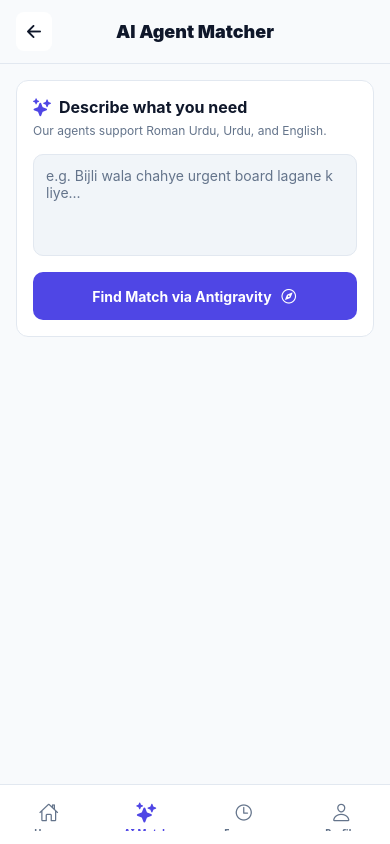
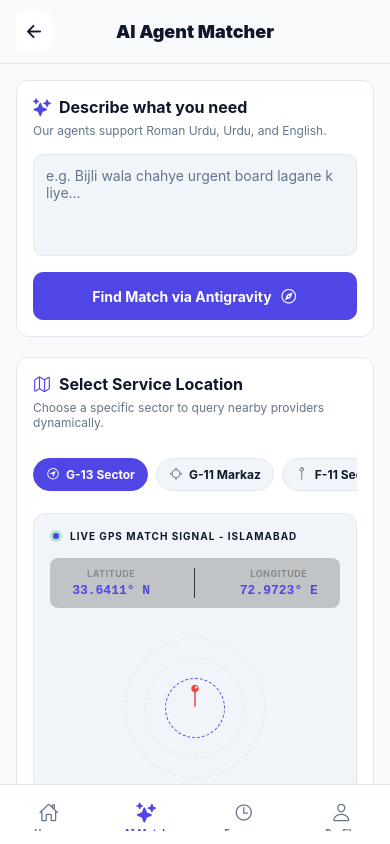
Before and after one commit to devhassanalikhan/gigconnect-pk, a React Native app in the folder mobile/: screen /Search in a window 390 px wide. Built offline with nearby package versions, Linux system fonts and the light colour scheme.

Commit message:
Update backend orchestrator, API and mobile screens

```diff
--- a/mobile/screens/BidScreen.tsx
+++ b/mobile/screens/BidScreen.tsx
@@ -6,12 +6,12 @@
   TouchableOpacity,
   TextInput,
   ScrollView,
-  SafeAreaView,
   StatusBar,
   ActivityIndicator,
   Alert,
   Platform,
 } from 'react-native';
+import { SafeAreaView } from 'react-native-safe-area-context';
 import { Ionicons } from '@expo/vector-icons';
 import { useNavigation, useRoute, RouteProp } from '@react-navigation/native';
 import { NativeStackNavigationProp } from '@react-navigation/native-stack';
--- a/mobile/screens/ConfirmScreen.tsx
+++ b/mobile/screens/ConfirmScreen.tsx
@@ -5,11 +5,11 @@
   View,
   TouchableOpacity,
   ScrollView,
-  SafeAreaView,
   StatusBar,
   Alert,
   Platform,
 } from 'react-native';
+import { SafeAreaView } from 'react-native-safe-area-context';
 import { Ionicons } from '@expo/vector-icons';
 import { useNavigation, useRoute, RouteProp } from '@react-navigation/native';
 import { NativeStackNavigationProp } from '@react-navigation/native-stack';
--- a/mobile/screens/HistoryScreen.tsx
+++ b/mobile/screens/HistoryScreen.tsx
@@ -5,13 +5,13 @@
   View,
   TouchableOpacity,
   ScrollView,
-  SafeAreaView,
   StatusBar,
   ActivityIndicator,
   RefreshControl,
   Alert,
   Platform,
 } from 'react-native';
+import { SafeAreaView } from 'react-native-safe-area-context';
 import { Ionicons } from '@expo/vector-icons';
 import { useNavigation } from '@react-navigation/native';
 import { NativeStackNavigationProp } from '@react-navigation/native-stack';
--- a/mobile/screens/HomeScreen.tsx
+++ b/mobile/screens/HomeScreen.tsx
@@ -5,7 +5,6 @@
   View,
   TouchableOpacity,
   ScrollView,
-  SafeAreaView,
   StatusBar,
   Dimensions,
   Platform,
@@ -14,6 +13,7 @@
   ActivityIndicator,
   Alert,
 } from 'react-native';
+import { SafeAreaView } from 'react-native-safe-area-context';
 import { Ionicons } from '@expo/vector-icons';
 import { useNavigation } from '@react-navigation/native';
 import { NativeStackNavigationProp } from '@react-navigation/native-stack';
--- a/mobile/screens/ProvidersScreen.tsx
+++ b/mobile/screens/ProvidersScreen.tsx
@@ -5,12 +5,12 @@
   View,
   TouchableOpacity,
   ScrollView,
-  SafeAreaView,
   StatusBar,
   ActivityIndicator,
   Alert,
   Platform,
 } from 'react-native';
+import { SafeAreaView } from 'react-native-safe-area-context';
 import { Ionicons } from '@expo/vector-icons';
 import { useNavigation, useRoute, RouteProp } from '@react-navigation/native';
 import { NativeStackNavigationProp } from '@react-navigation/native-stack';
--- a/mobile/screens/SearchScreen.tsx
+++ b/mobile/screens/SearchScreen.tsx
@@ -6,12 +6,12 @@
   TextInput,
   TouchableOpacity,
   ScrollView,
-  SafeAreaView,
   ActivityIndicator,
   Alert,
   StatusBar,
   Platform,
 } from 'react-native';
+import { SafeAreaView } from 'react-native-safe-area-context';
 import { Ionicons } from '@expo/vector-icons';
 import { useNavigation, useRoute, RouteProp } from '@react-navigation/native';
 import { NativeStackNavigationProp } from '@react-navigation/native-stack';
@@ -29,15 +29,26 @@
   message: string;
 }
 
+const ISLAMABAD_SECTORS = [
+  { name: 'G-13 Sector', lat: 33.6411, lng: 72.9723, urdu: 'جی-13 سیکٹر', icon: 'navigate-circle-outline' },
+  { name: 'G-11 Markaz', lat: 33.6655, lng: 72.9922, urdu: 'جی-11 مرکز', icon: 'locate-outline' },
+  { name: 'F-11 Sector', lat: 33.6841, lng: 72.9863, urdu: 'ایف-11 سیکٹر', icon: 'pin-outline' },
+  { name: 'E-11 Heights', lat: 33.6995, lng: 72.9754, urdu: 'ای-11 ہائٹس', icon: 'business-outline' },
+  { name: 'I-8 Sector', lat: 33.6702, lng: 73.0722, urdu: 'آئی-8 سیکٹر', icon: 'home-outline' },
+  { name: 'Blue Area', lat: 33.7112, lng: 73.0583, urdu: 'بلیو ایریا', icon: 'compass-outline' },
+  { name: 'Saddar RWP', lat: 33.5934, lng: 73.0531, urdu: 'صدر راولپنڈی', icon: 'trail-sign-outline' },
+];
+
 export default function SearchScreen() {
   const navigation = useNavigation<NavigationProp>();
   const route = useRoute<SearchRouteProp>();
-  const { colors, theme } = useTheme();
+  const { colors, theme, language } = useTheme();
 
   const [requestText, setRequestText] = useState('');
   const [isProcessing, setIsProcessing] = useState(false);
   const [activeStep, setActiveStep] = useState<number>(-1);
   const [consoleLogs, setConsoleLogs] = useState<AgentLog[]>([]);
+  const [selectedLocationIndex, setSelectedLocationIndex] = useState(0);
 
   // ─── Pre-populate text if arriving from category selection ─────────────────────────
   useEffect(() => {
@@ -69,12 +80,17 @@
       ]);
       setActiveStep(1);
 
+      const activeLoc = ISLAMABAD_SECTORS[selectedLocationIndex];
       const response = await fetch(`${API_BASE_URL}/api/match`, {
         method: 'POST',
         headers: {
           'Content-Type': 'application/json',
         },
-        body: JSON.stringify({ text: requestText }),
+        body: JSON.stringify({
+          text: requestText,
+          user_lat: activeLoc.lat,
+          user_lng: activeLoc.lng
+        }),
       });
 
       if (!response.ok) {
@@ -200,6 +216,92 @@
           </TouchableOpacity>
         </View>
 
+        {/* Dynamic Location Selection Card */}
+        <View style={[styles.card, { backgroundColor: colors.cardBackground, borderColor: colors.border }]}>
+          <View style={styles.cardHeader}>
+            <Ionicons name="map-outline" size={18} color={colors.primary} />
+            <Text style={[styles.cardTitle, { color: colors.text }]}>
+              {language === 'ur' ? 'کام کی جگہ منتخب کریں' : 'Select Service Location'}
+            </Text>
+          </View>
+          <Text style={[styles.cardSubtitle, { color: colors.textMuted }]}>
+            {language === 'ur'
+              ? 'اسلام آباد میں ورکرز کو تلاش کرنے کے لیے ایک سیکٹر منتخب کریں۔'
+              : 'Choose a specific sector to query nearby providers dynamically.'}
+          </Text>
+
+          {/* Sectors Horizontal Pill Selector */}
+          <ScrollView
+            horizontal
+            showsHorizontalScrollIndicator={false}
+            contentContainerStyle={styles.sectorsScroll}
+            style={{ marginVertical: 12 }}
+          >
+            {ISLAMABAD_SECTORS.map((sector, idx) => {
+              const isActive = selectedLocationIndex === idx;
+              return (
+                <TouchableOpacity
+                  key={idx}
+                  style={[
+                    styles.sectorPill,
+                    { borderColor: colors.border, backgroundColor: colors.inputBackground },
+                    isActive && { backgroundColor: colors.primary, borderColor: colors.primary }
+                  ]}
+                  onPress={() => setSelectedLocationIndex(idx)}
+                  activeOpacity={0.7}
+                >
+                  <Ionicons
+                    name={sector.icon as any}
+                    size={14}
+                    color={isActive ? '#ffffff' : colors.textMuted}
+                    style={{ marginRight: 6 }}
+                  />
+                  <Text style={[styles.sectorPillText, { color: isActive ? '#ffffff' : colors.text, fontWeight: 'bold' }]}>
+                    {language === 'ur' ? sector.urdu : sector.name}
+                  </Text>
+                </TouchableOpacity>
+              );
+            })}
+          </ScrollView>
+
+          {/* Interactive Simulated Google Map Radar Screen */}
+          <View style={[styles.mapContainer, { backgroundColor: colors.inputBackground, borderColor: colors.border }]}>
+            <View style={styles.mapHeader}>
+              <View style={styles.gpsPulseOuter}>
+                <View style={[styles.gpsPulseInner, { backgroundColor: colors.primary }]} />
+              </View>
+              <Text style={[styles.mapGpsText, { color: colors.text }]}>
+                {language === 'ur' ? 'لائیو GPS سگنل - اسلام آباد' : 'LIVE GPS MATCH SIGNAL - ISLAMABAD'}
+              </Text>
+            </View>
+
+            {/* Visual Coordinate Board */}
+            <View style={styles.coordsBoard}>
+              <View style={styles.coordCol}>
+                <Text style={styles.coordLabel}>LATITUDE</Text>
+                <Text style={[styles.coordValue, { color: colors.primary }]}>
+                  {ISLAMABAD_SECTORS[selectedLocationIndex].lat.toFixed(4)}° N
+                </Text>
+              </View>
+              <View style={styles.coordDivider} />
+              <View style={styles.coordCol}>
+                <Text style={styles.coordLabel}>LONGITUDE</Text>
+                <Text style={[styles.coordValue, { color: colors.primary }]}>
+                  {ISLAMABAD_SECTORS[selectedLocationIndex].lng.toFixed(4)}° E
+                </Text>
+              </View>
+            </View>
+
+            {/* Radar Animation Rings */}
+            <View style={styles.radarRingWrapper}>
+              <View style={[styles.radarMapRing, { width: 140, height: 140, borderRadius: 70, borderColor: colors.border }]} />
+              <View style={[styles.radarMapRing, { width: 100, height: 100, borderRadius: 50, borderColor: colors.primaryLight }]} />
+              <View style={[styles.radarMapRing, { width: 60, height: 60, borderRadius: 30, borderColor: colors.primary }]} />
+              <Ionicons name="pin" size={24} color="#ef4444" style={styles.mapPinIcon} />
+            </View>
+          </View>
+        </View>
+
         {/* Dynamic Pulsing AI Agent Radar Widget */}
         {isProcessing && (
           <View style={[styles.radarWrapper, { backgroundColor: colors.cardBackground, borderColor: colors.border }]}>
@@ -257,7 +359,12 @@
             <ScrollView style={styles.terminalContent} nestedScrollEnabled>
               {consoleLogs.map((log, index) => (
                 <View key={index} style={styles.logLine}>
-                  <Text style={styles.logTimestamp}>[{new Date().toLocaleTimeString()}] </Text><Text style={[styles.logAgent, { color: getAgentColor(log.agent) }]}>{log.agent}: </Text><Text style={[styles.logText, { color: getLogTextColor(log.status) }]}>{log.message}</Text>{log.status === 'running' ? <Text style={styles.cursor}>_</Text> : null}
+                  <Text style={styles.logLineText}>
+                    <Text style={styles.logTimestamp}>[{new Date().toLocaleTimeString()}] </Text>
+                    <Text style={[styles.logAgent, { color: getAgentColor(log.agent) }]}>{log.agent}: </Text>
+                    <Text style={[styles.logText, { color: getLogTextColor(log.status) }]}>{log.message}</Text>
+                    {log.status === 'running' && <Text style={styles.cursor}>_</Text>}
+                  </Text>
                 </View>
               ))}
             </ScrollView>
@@ -416,9 +523,10 @@
     maxHeight: 250,
   },
   logLine: {
-    flexDirection: 'row',
-    flexWrap: 'wrap',
     marginBottom: 8,
+  },
+  logLineText: {
+    color: '#9ca3af',
   },
   logTimestamp: {
     color: '#555555',
@@ -505,4 +613,101 @@
     fontSize: 10,
     marginLeft: 6,
   },
+  // Location Selector Styles
+  sectorsScroll: {
+    paddingRight: 20,
+  },
+  sectorPill: {
+    flexDirection: 'row',
+    alignItems: 'center',
+    paddingHorizontal: 12,
+    paddingVertical: 8,
+    borderRadius: 20,
+    borderWidth: 1,
+    marginRight: 8,
+  },
+  sectorPillText: {
+    fontSize: 12,
+  },
+  mapContainer: {
+    borderRadius: 12,
+    borderWidth: 1,
+    padding: 16,
+    marginTop: 10,
+    alignItems: 'center',
+    overflow: 'hidden',
+  },
+  mapHeader: {
+    flexDirection: 'row',
+    alignItems: 'center',
+    marginBottom: 16,
+    width: '100%',
+  },
+  gpsPulseOuter: {
+    width: 12,
+    height: 12,
+    borderRadius: 6,
+    backgroundColor: 'rgba(16, 185, 129, 0.3)',
+    justifyContent: 'center',
+    alignItems: 'center',
+    marginRight: 8,
+  },
+  gpsPulseInner: {
+    width: 6,
+    height: 6,
+    borderRadius: 3,
+  },
+  mapGpsText: {
+    fontSize: 10,
+    fontWeight: 'bold',
+    letterSpacing: 1,
+  },
+  coordsBoard: {
+    flexDirection: 'row',
+    alignItems: 'center',
+    justifyContent: 'space-around',
+    width: '100%',
+    paddingVertical: 10,
+    backgroundColor: 'rgba(0,0,0,0.2)',
+    borderRadius: 8,
+    marginBottom: 20,
+    zIndex: 10,
+  },
+  coordCol: {
+    alignItems: 'center',
+  },
+  coordLabel: {
+    fontSize: 9,
+    color: '#888',
+    marginBottom: 4,
+    fontWeight: 'bold',
+    letterSpacing: 0.5,
+  },
+  coordValue: {
+    fontSize: 13,
+    fontWeight: 'bold',
+    fontFamily: 'monospace',
+  },
+  coordDivider: {
+    width: 1,
+    height: '100%',
+    backgroundColor: '#333',
+  },
+  radarRingWrapper: {
+    position: 'relative',
+    height: 140,
+    width: 140,
+    justifyContent: 'center',
+    alignItems: 'center',
+    marginTop: 10,
+  },
+  radarMapRing: {
+    position: 'absolute',
+    borderWidth: 1,
+    borderStyle: 'dashed',
+  },
+  mapPinIcon: {
+    position: 'absolute',
+    top: 45,
+  },
 });
```
Also changed, not shown: 2 other files (tests, documents, lock files or other folders).
